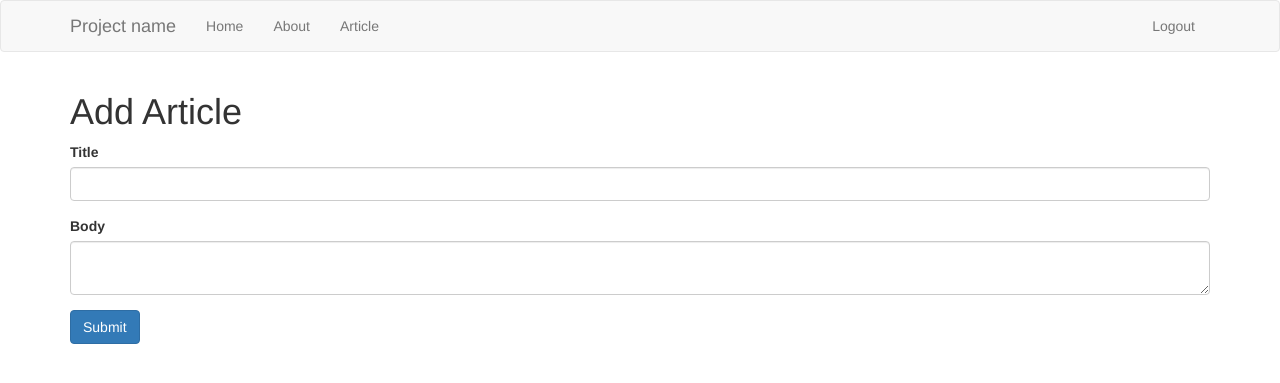
After one commit to m0shiurX/pyflaskapp, a Flask app: page /add_article in a window 1280 px wide. The commit adds this page. Shown: the top 383 px of the page. Run offline with Flask 2, Linux system fonts and the light colour scheme; the visitor is signed in with stand-in values (Sample User, id 1); some libraries are stand-ins or nearby versions.

Commit message:
Adding articles for all users are added

```diff
--- a/app.py
+++ b/app.py
@@ -124,6 +124,7 @@ def login():
 
 # Logout
 @app.route('/logout')
+@is_logged_in
 def logout():
     session.clear()
     flash("You are Logged out !")
@@ -136,6 +137,38 @@ def logout():
 def dashboard():
     return render_template('dashboard.html')
 
+
+# Article form class
+class ArticleForm(Form):
+    title = StringField('Title', [validators.Length(min=1, max = 200)])
+    body = TextAreaField('Body', [validators.Length(min=30)])
+
+# Add Article
+@app.route('/add_article', methods = ['GET', 'POST'])
+@is_logged_in
+def add_article():
+    form = ArticleForm(request.form)
+    if request.method == 'POST' and form.validate():
+        title = form.title.data
+        body = form.body.data
+
+        # Create cursor
+        cur = mysql.connection.cursor()
+
+        # Execute
+        cur.execute("INSERT INTO articles(title, body, author) VALUES (%s, %s, %s)", (title, body, session['username']))
+
+        mysql.connection.commit()
+        cur.close()
+
+        # Flash messsage
+        flash("Your article has been published !", 'success')
+        return redirect(url_for('articles'))
+    return render_template('add_article.html', form=form)
+
+
+
+
 if __name__ == '__main__':
     app.secret_key ='secret123'
     app.run()
--- /dev/null
+++ b/templates/add_article.html
@@ -0,0 +1,14 @@
+{% extends 'layout.html' %}
+{% block body %}
+    <h1>Add Article</h1>
+    {% from 'includes/_formhelper.html' import render_field %}
+    <form action="" method="POST">
+        <div class="form-group">
+            {{render_field(form.title, class_="form-control")}}
+        </div>
+        <div class="form-group">
+            {{render_field(form.body, class_="form-control")}}
+        </div>
+        <p><input type="submit" class="btn btn-primary" value="Submit"></p>
+    </form>
+{% endblock %}
--- a/templates/dashboard.html
+++ b/templates/dashboard.html
@@ -1,6 +1,7 @@
 {% extends 'layout.html' %} {% block body %}
     <h1> Dashboard </h1>
     <small>Welcole {{session.username}}</small>
-
+    <a href="/add_article" class="btn btn-success"></a>
+    <hr>
 
 {% endblock %}
```
